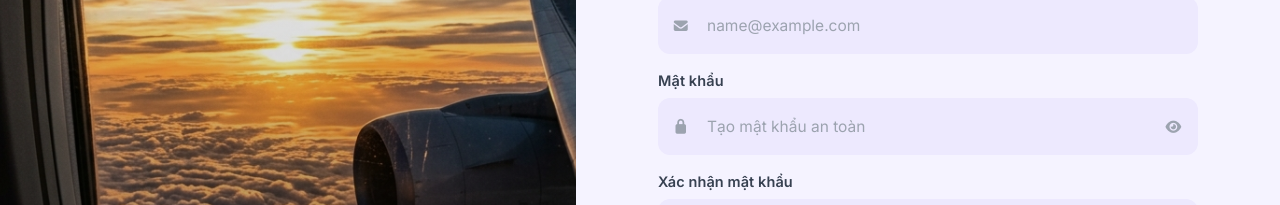
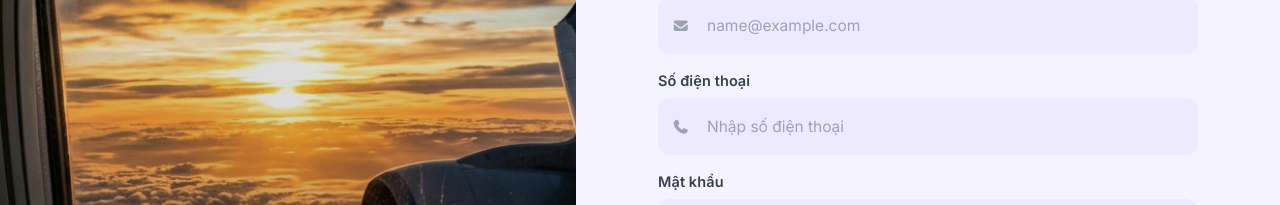
Before and after one commit to Minhthanne16/Flight_Ticket_Management-, a React (Vite) app in the folder frontend/: page /signup in a window 1280 px wide. Shown: the part 379-584 px from the top of the page. Built offline with nearby package versions, Linux system fonts and the light colour scheme; no server answers.

Commit message:
fix: intergrate FE and BE

```diff
--- a/frontend/src/components/Authentication/SignUpForm.jsx
+++ b/frontend/src/components/Authentication/SignUpForm.jsx
@@ -2,12 +2,59 @@ import '../../css/Authentication/SignUpForm.css';
 import '@fortawesome/fontawesome-free/css/all.min.css';
 import airplaneWindow from '../../assets/airplane_window.png';
 import logoImg from '../../assets/logo.png';
-import { Link } from 'react-router-dom';
+import { Link, useNavigate } from 'react-router-dom';
 import { useState } from 'react';
+import authService from '../../api/authService';
 
 function SignUpForm() {
     const [showPassword, setShowPassword] = useState(false);
     const [showConfirm, setShowConfirm] = useState(false);
+    const [loading, setLoading] = useState(false);
+    const [error, setError] = useState(null);
+    const [successMsg, setSuccessMsg] = useState(null);
+
+    const [formData, setFormData] = useState({
+        fullName: '',
+        email: '',
+        phoneNumber: '',
+        password: '',
+        confirmPassword: ''
+    });
+
+    const navigate = useNavigate();
+
+    const handleChange = (e) => {
+        setFormData({
+            ...formData,
+            [e.target.id]: e.target.value
+        });
+    };
+
+    const handleSubmit = async (e) => {
+        e.preventDefault();
+        setError(null);
+        setSuccessMsg(null);
+
+        if (formData.password !== formData.confirmPassword) {
+            setError('Mật khẩu xác nhận không khớp.');
+            return;
+        }
+
+        setLoading(true);
+        try {
+            const response = await authService.register(formData);
+            if (response && response.status === 'success') {
+                setSuccessMsg('Đăng ký tài khoản thành công! Vui lòng đăng nhập.');
+                setTimeout(() => {
+                    navigate('/signin');
+                }, 2000);
+            }
+        } catch (err) {
+            setError(err.response?.data?.message || 'Có lỗi xảy ra khi đăng ký. Vui lòng thử lại.');
+        } finally {
+            setLoading(false);
+        }
+    };
 
     return (
         <div className="signup-wrapper">
@@ -34,18 +81,23 @@ function SignUpForm() {
                     <h1 className="signup-heading">Bắt đầu hành trình của bạn</h1>
                     <p className="signup-subtext">Tạo tài khoản để trải nghiệm dịch vụ hàng không đẳng cấp.</p>
 
+                    {error && <div className="alert alert-danger" style={{ color: 'red', marginBottom: '1rem' }}>{error}</div>}
+                    {successMsg && <div className="alert alert-success" style={{ color: 'green', marginBottom: '1rem' }}>{successMsg}</div>}
+
                     {/* Form */}
-                    <form className="signup-form-fields" onSubmit={(e) => e.preventDefault()}>
+                    <form className="signup-form-fields" onSubmit={handleSubmit}>
 
                         {/* Họ và Tên */}
                         <div className="form-group">
-                            <label htmlFor="fullname">Họ và Tên</label>
+                            <label htmlFor="fullName">Họ và Tên</label>
                             <div className="input-wrapper">
                                 <i className="fas fa-user input-icon"></i>
                                 <input
                                     type="text"
-                                    id="fullname"
+                                    id="fullName"
                                     placeholder="Nhập họ và tên của bạn"
+                                    value={formData.fullName}
+                                    onChange={handleChange}
                                     required
                                 />
                             </div>
@@ -53,13 +105,31 @@ function SignUpForm() {
 
                         {/* Email */}
                         <div className="form-group">
-                            <label htmlFor="signup-email">Email</label>
+                            <label htmlFor="email">Email</label>
                             <div className="input-wrapper">
                                 <i className="fas fa-envelope input-icon"></i>
                                 <input
                                     type="email"
-                                    id="signup-email"
+                                    id="email"
                                     placeholder="name@example.com"
+                                    value={formData.email}
+                                    onChange={handleChange}
+                                    required
+                                />
+                            </div>
+                        </div>
+
+                        {/* Số điện thoại */}
+                        <div className="form-group">
+                            <label htmlFor="phoneNumber">Số điện thoại</label>
+                            <div className="input-wrapper">
+                                <i className="fas fa-phone input-icon"></i>
+                                <input
+                                    type="tel"
+                                    id="phoneNumber"
+                                    placeholder="Nhập số điện thoại"
+                                    value={formData.phoneNumber}
+                                    onChange={handleChange}
                                     required
                                 />
                             </div>
@@ -67,13 +137,15 @@ function SignUpForm() {
 
                         {/* Mật khẩu */}
                         <div className="form-group">
-                            <label htmlFor="signup-password">Mật khẩu</label>
+                            <label htmlFor="password">Mật khẩu</label>
                             <div className="input-wrapper">
                                 <i className="fas fa-lock input-icon"></i>
                                 <input
                                     type={showPassword ? 'text' : 'password'}
-                                    id="signup-password"
+                                    id="password"
                                     placeholder="Tạo mật khẩu an toàn"
+                                    value={formData.password}
+                                    onChange={handleChange}
                                     required
                                 />
                                 <button
@@ -89,13 +161,15 @@ function SignUpForm() {
 
                         {/* Xác nhận mật khẩu */}
                         <div className="form-group">
-                            <label htmlFor="confirm-password">Xác nhận mật khẩu</label>
+                            <label htmlFor="confirmPassword">Xác nhận mật khẩu</label>
                             <div className="input-wrapper">
                                 <i className="fas fa-rotate-left input-icon"></i>
                                 <input
                                     type={showConfirm ? 'text' : 'password'}
-                                    id="confirm-password"
+                                    id="confirmPassword"
                                     placeholder="Nhập lại mật khẩu"
+                                    value={formData.confirmPassword}
+                                    onChange={handleChange}
                                     required
                                 />
                                 <button
@@ -119,8 +193,10 @@ function SignUpForm() {
                         </label>
 
                         {/* Submit */}
-                        <button type="submit" className="btn-create-account">
-                            Tạo tài khoản <span className="btn-arrow">→</span>
+                        <button type="submit" className="btn-create-account" disabled={loading}>
+                            {loading ? 'Đang tạo tài khoản...' : (
+                                <>Tạo tài khoản <span className="btn-arrow">→</span></>
+                            )}
                         </button>
 
                         {/* Divider */}
```
Also changed, not shown: 1 other file (tests, documents, lock files or other folders).
